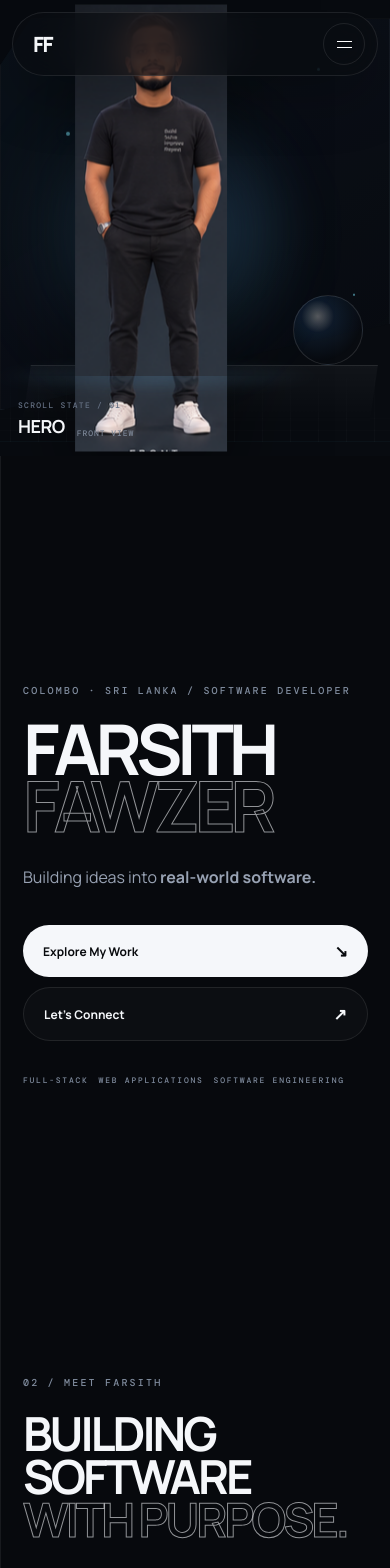
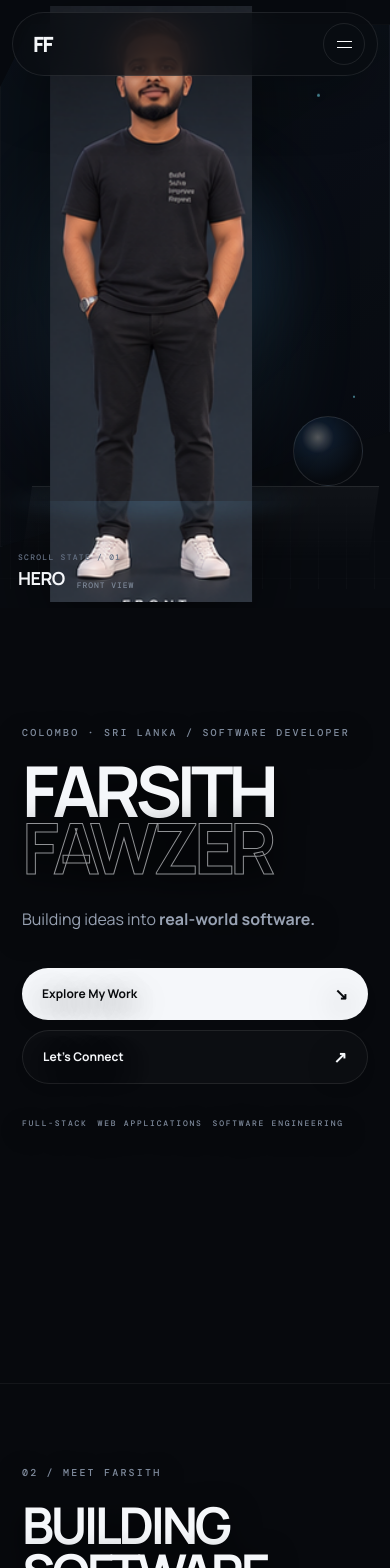
Before and after one commit to ff786/farsith-portfolio, a Next.js app: page / in a window 390 px wide. Shown: the top 1568 px of the page. Built offline with nearby package versions, Linux system fonts and the light colour scheme.

Commit message:
feat(journey): alternate portfolio copy around full viewport avatar

```diff
--- a/src/app/globals.css
+++ b/src/app/globals.css
@@ -197,3 +197,83 @@
 .workbench-glow{position:absolute;width:70%;height:60%;border-radius:50%;background:radial-gradient(circle,rgba(71,167,255,.15),transparent 68%);filter:blur(30px);z-index:-1}
 @media(max-width:980px){.project-environment{inset:7% 3% 8%}.workbench-window{width:92%;height:56%}}
 @media(max-width:640px){.project-environment{inset:4% 0 6%}.workbench-window{width:94%;height:48%;border-radius:16px}.workbench-side{display:none}.workbench-body{display:block}.workbench-main{padding:15px}.workbench-label{left:4%;top:2%}.workbench-top{height:32px}.workbench-window{transform:perspective(900px) rotateY(-4deg) rotateX(2deg)}}
+
+
+/* -------------------------------------------------------------------------- */
+/* Full-viewport cinematic composition                                         */
+/* The stage is persistent; each chapter's copy swaps sides around the avatar. */
+/* -------------------------------------------------------------------------- */
+.portfolio-journey{display:block;position:relative;min-height:600svh;overflow:clip}
+.journey-sticky{position:sticky;top:0;width:100%;height:100svh;margin-bottom:-100svh;z-index:1;overflow:hidden}
+.journey-content{position:relative;z-index:2;min-width:0}
+.journey-chapter{width:100%;min-height:100svh;border-left:0;border-bottom:1px solid rgba(255,255,255,.055);padding:clamp(110px,12vh,160px) clamp(34px,7vw,120px);pointer-events:none}
+.journey-chapter .chapter-copy,
+.journey-chapter .chapter-card,
+.journey-chapter .project-rail,
+.journey-chapter .toolkit-orbit,
+.journey-chapter .experience-path,
+.journey-chapter .contact-mail,
+.journey-chapter .contact-links,
+.journey-chapter .chapter-note{pointer-events:auto}
+.journey-chapter .chapter-copy{width:min(47vw,700px)}
+.journey-chapter:nth-child(odd) .chapter-copy{margin-left:auto;margin-right:0;text-align:left}
+.journey-chapter:nth-child(even) .chapter-copy{margin-left:0;margin-right:auto;text-align:left}
+.journey-chapter:nth-child(odd) .chapter-card,
+.journey-chapter:nth-child(odd) .project-rail,
+.journey-chapter:nth-child(odd) .toolkit-orbit,
+.journey-chapter:nth-child(odd) .experience-path{margin-left:auto;margin-right:0}
+.journey-chapter:nth-child(even) .chapter-card,
+.journey-chapter:nth-child(even) .project-rail,
+.journey-chapter:nth-child(even) .toolkit-orbit,
+.journey-chapter:nth-child(even) .experience-path{margin-left:0;margin-right:auto}
+.hero-chapter .hero-meta{justify-content:flex-start}
+.hero-chapter .chapter-note{left:auto;right:clamp(34px,7vw,120px);max-width:47vw}
+.about-facts{width:min(47vw,560px)}
+.projects-chapter .chapter-copy{margin-bottom:48px}
+.project-rail{width:min(47vw,760px);margin-right:0}
+.toolkit-chapter .chapter-copy{margin-bottom:42px}
+.toolkit-orbit{width:min(47vw,760px)}
+.experience-path{width:min(47vw,650px)}
+.contact-chapter .chapter-copy{width:min(47vw,760px)}
+.contact-chapter .chapter-note{left:auto;right:clamp(34px,7vw,120px);max-width:47vw}
+.journey-progress{right:clamp(18px,2.5vw,42px)}
+.stage-caption{left:clamp(22px,3vw,48px)}
+
+@media(max-width:980px){
+  .portfolio-journey{min-height:660svh}
+  .journey-sticky{height:100svh;margin-bottom:-100svh}
+  .journey-chapter{min-height:110svh;padding:92px 28px 110px}
+  .journey-chapter .chapter-copy,
+  .journey-chapter:nth-child(odd) .chapter-copy,
+  .journey-chapter:nth-child(even) .chapter-copy{width:min(60vw,620px);margin-left:auto;margin-right:0}
+  .journey-chapter:nth-child(odd) .chapter-card,
+  .journey-chapter:nth-child(odd) .project-rail,
+  .journey-chapter:nth-child(odd) .toolkit-orbit,
+  .journey-chapter:nth-child(odd) .experience-path,
+  .journey-chapter:nth-child(even) .chapter-card,
+  .journey-chapter:nth-child(even) .project-rail,
+  .journey-chapter:nth-child(even) .toolkit-orbit,
+  .journey-chapter:nth-child(even) .experience-path{margin-left:auto;margin-right:0}
+  .about-facts,.project-rail,.toolkit-orbit,.experience-path{width:min(60vw,620px)}
+  .hero-chapter .chapter-note,.contact-chapter .chapter-note{right:28px;max-width:55vw}
+}
+
+@media(max-width:640px){
+  .portfolio-journey{min-height:660svh}
+  .journey-sticky{height:72svh;margin-bottom:-72svh}
+  .journey-chapter{min-height:110svh;padding:82px 22px 100px}
+  .journey-chapter .chapter-copy,
+  .journey-chapter:nth-child(odd) .chapter-copy,
+  .journey-chapter:nth-child(even) .chapter-copy{width:100%;margin:0;text-shadow:0 8px 30px rgba(0,0,0,.9)}
+  .journey-chapter .chapter-copy h1{font-size:clamp(58px,18vw,82px)}
+  .journey-chapter .chapter-copy h2{font-size:clamp(44px,13vw,62px)}
+  .journey-chapter .chapter-copy p{max-width:90%}
+  .about-facts,.project-rail,.toolkit-orbit,.experience-path{width:100%;margin-left:0!important;margin-right:0!important}
+  .about-facts{margin-top:28px}
+  .project-rail{margin-top:20px}
+  .toolkit-orbit{margin-top:20px}
+  .experience-path{margin-top:30px}
+  .hero-chapter .chapter-note,.contact-chapter .chapter-note{display:none}
+  .journey-progress{display:none}
+  .stage-caption{left:18px;bottom:18px}
+}
```
